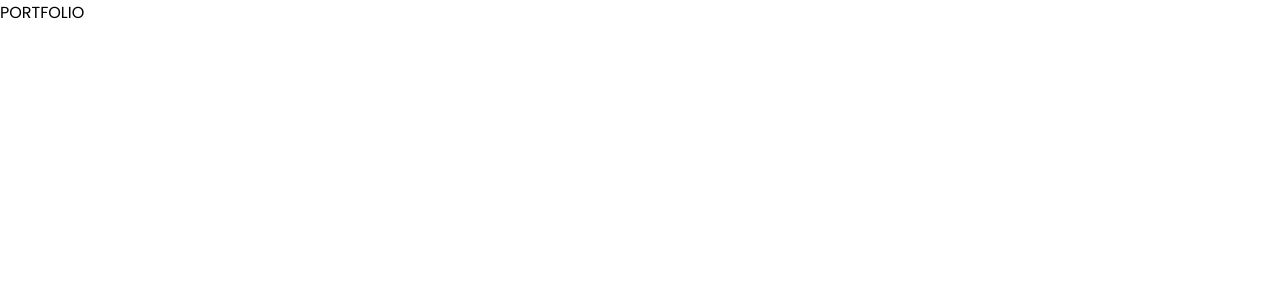
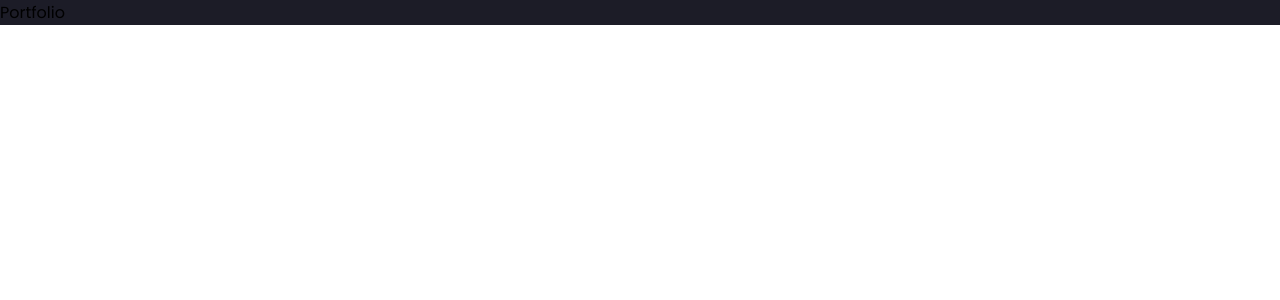
Before and after one commit to patel24kishan/Game-Dev-Portfolio, a React (Create React App) app in the folder my-portfolio/: page / in a window 1280 px wide. Shown: the top 300 px of the page. Built offline with nearby package versions, Linux system fonts and the light colour scheme.

Commit message:
update styled package

```diff
--- a/my-portfolio/src/App.js
+++ b/my-portfolio/src/App.js
@@ -1,10 +1,20 @@
 import './App.css';
+import styled, { ThemeProvider } from 'styled-components';
+import {darkTheme} from './utils/Theme';
+
+const Body=styled.div`
+background-color:${({theme})=>theme.bg};
+width:100%;
+overflow-x: hidden;
+`
 
 function App() {
   return (
-    <div className="App">
-      PORTFOLIO
-    </div>
+    <ThemeProvider theme={darkTheme}>
+    <Body>
+      Portfolio
+    </Body>
+    </ThemeProvider>
   );
 }
 
```
Also changed, not shown: 1 other file (tests, documents, lock files or other folders).
